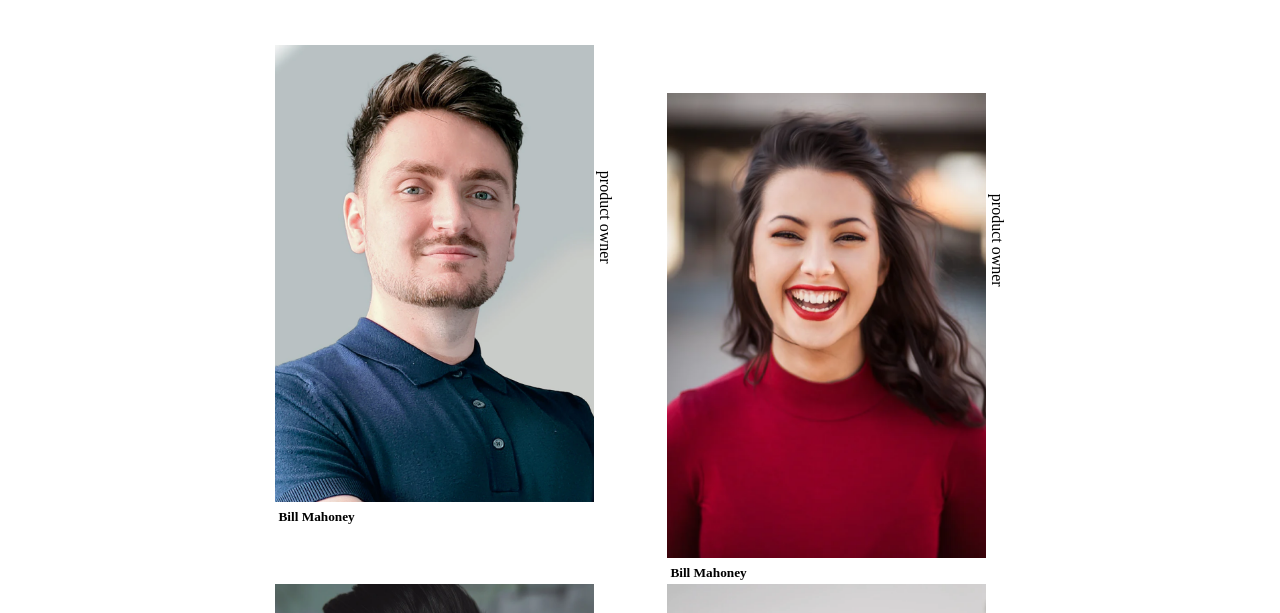
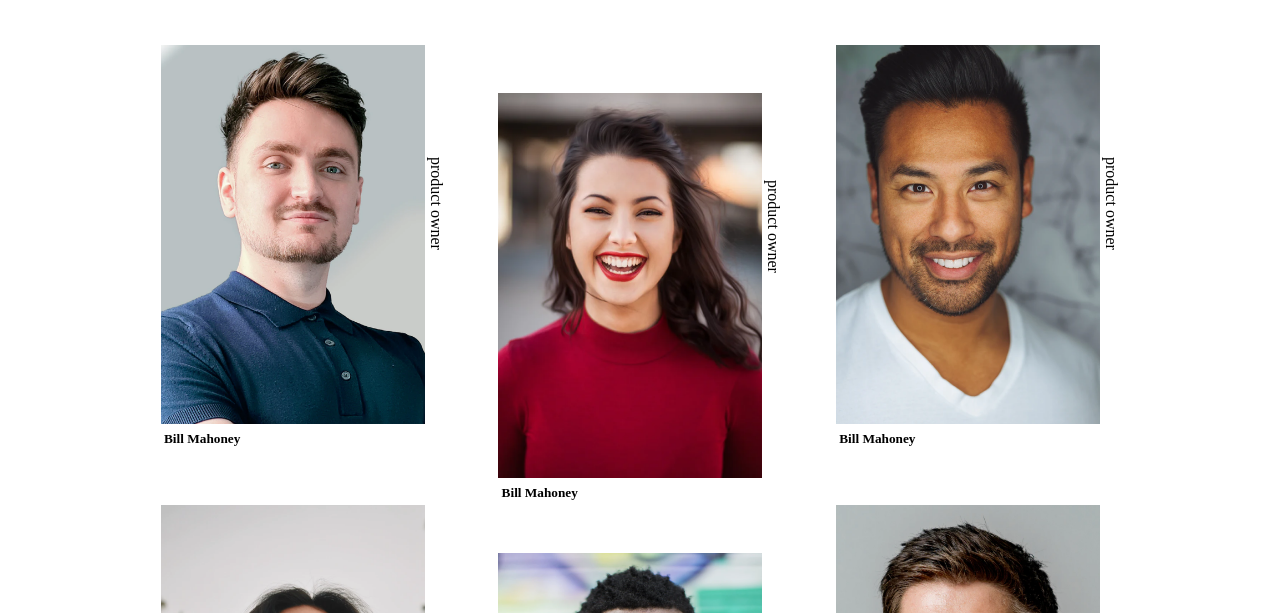
Before and after one commit to Bamideleaduke/Crew-Profile, a plain HTML site: page index.html in a window 1280 px wide. Shown: the part 109-722 px from the top of the page. Drawn offline with Linux system fonts and the light colour scheme.

Commit message:
messing with padding and margin

```diff
--- a/style.css
+++ b/style.css
@@ -39,8 +39,7 @@ body{
   display: flex;
   flex-wrap: wrap;
   justify-content: center;
-  row-gap: 5%;
-  column-gap: 10%;
+  gap: 10%;
 }
 .crew-image img{
   width: 100%;
@@ -87,7 +86,7 @@ footer {
    gap: 5%;
   }
   .crew-image{
-    flex-basis: 30%;
+    flex-basis: 25%;
   }
 
   .two,.four,.six{
```
